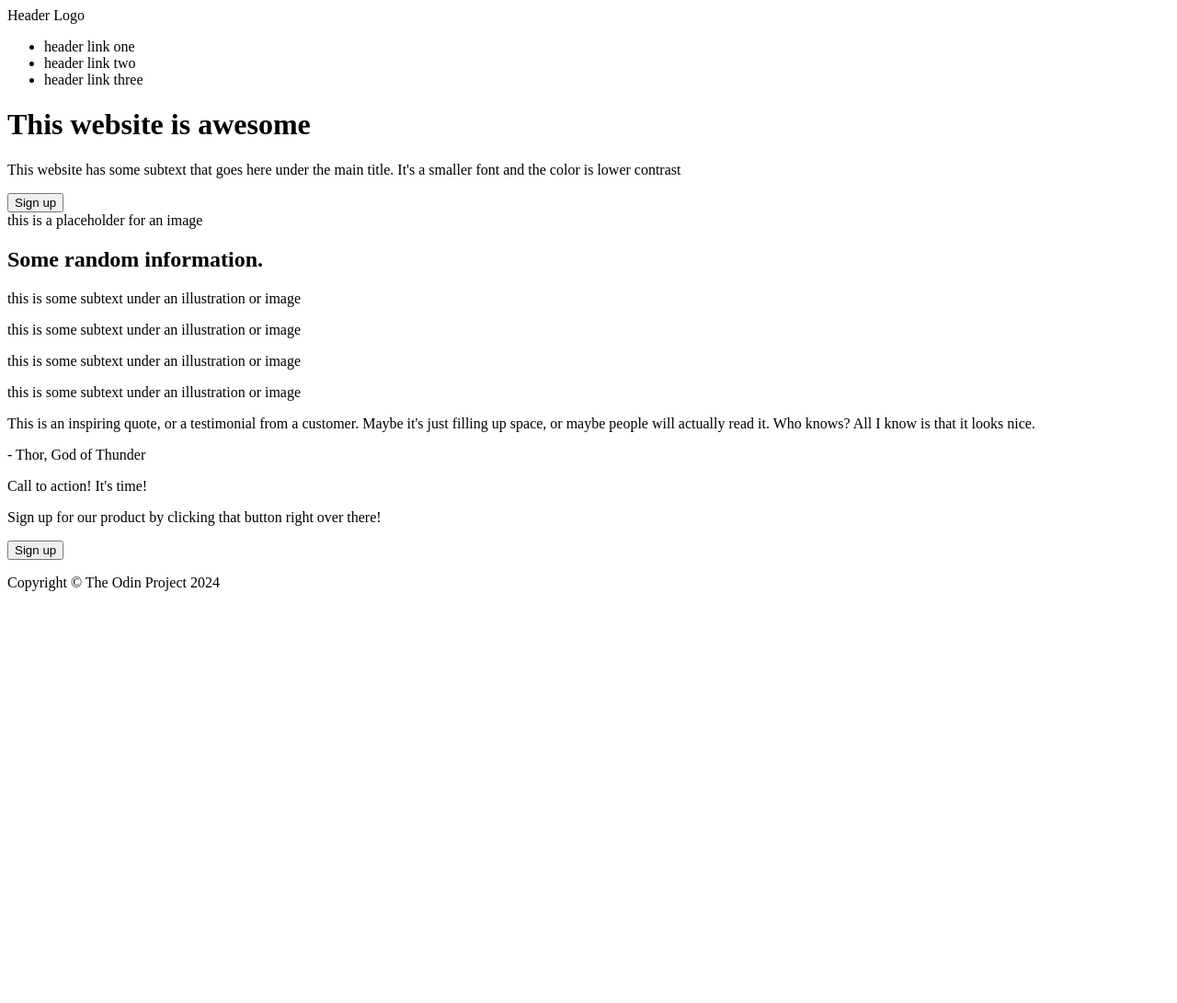
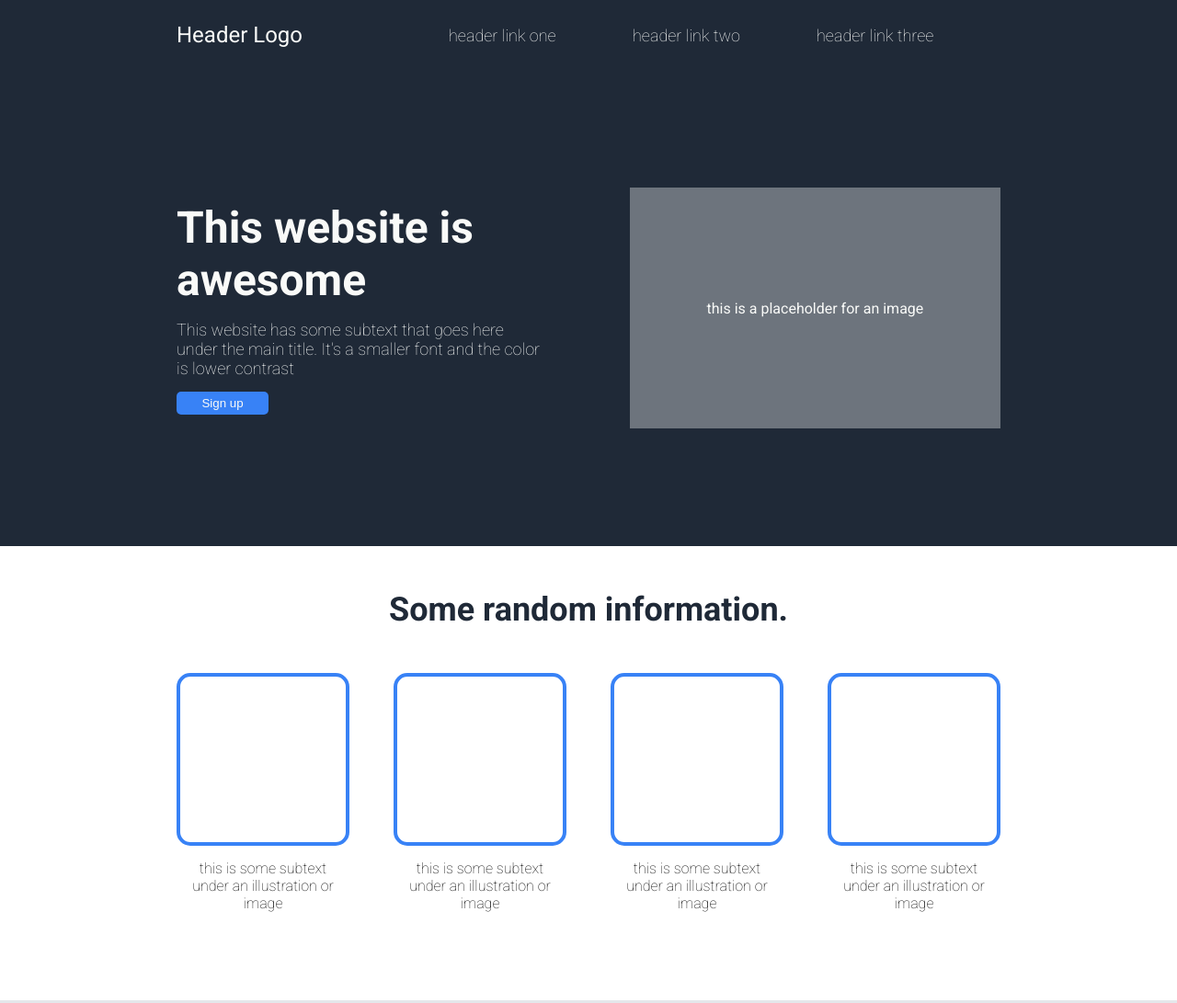
Before and after one commit to percy-lcx/odin-landing-page, a plain HTML site: page index.html in a window 1280 px wide. Shown: the top 1091 px of the page at 92% size. Before the commit the page ends 800 px from the top, so only its background shows below. Drawn offline with Linux system fonts and the light colour scheme.

Commit message:
Completed styles.css

```diff
--- a/index.html
+++ b/index.html
@@ -3,9 +3,15 @@
 <head>
     <meta charset="UTF-8">
     <meta name="viewport" content="width=device-width, initial-scale=1.0">
+    <link rel="stylesheet" href="styles.css">
+    <link rel="preconnect" href="https://fonts.googleapis.com">
+<link rel="preconnect" href="https://fonts.gstatic.com" crossorigin>
+<link href="https://fonts.googleapis.com/css2?family=Roboto:ital,wght@0,100;0,300;0,400;0,500;0,700;0,900;1,100;1,300;1,400;1,500;1,700;1,900&display=swap" rel="stylesheet">
     <title>Odin Project: Landing Page</title>
 </head>
 <body>
+
+    <div class="header-container">
         <header>
             <div class="logo">
                 <span>Header Logo</span>
@@ -18,7 +24,9 @@
                 </ul>
             </div>
         </header>
+    </div>
 
+    <div class="hero-container">
         <div class="hero">
             <div class="hero-text">
                 <h1 class="hero-main-text">This website is awesome</h1>
@@ -29,6 +37,7 @@
                 this is a placeholder for an image
             </div>
         </div><!-- .hero -->
+    </div><!-- .hero-container -->
 
     <div class="content-container">
         <h2 class="information-header-text">Some random information.</h2>
@@ -60,8 +69,8 @@
 
     <div class="cta-container">
         <div class="cta-text">
-            <p>Call to action! It's time!</p>
-            <p>Sign up for our product by clicking that button right over there!</p>
+            <p class="cta-title">Call to action! It's time!</p>
+            <p class="cta-subtitle">Sign up for our product by clicking that button right over there!</p>
         </div>
         <button class="cta-button">Sign up</button>
     </div>
--- a/styles.css
+++ b/styles.css
@@ -0,0 +1,229 @@
+* {
+    margin: 0;
+    padding: 0;
+}
+
+html {
+    font-family:'Roboto', Tahoma, Geneva, Verdana, sans-serif;
+}
+
+body {
+    display: flex;
+    flex-direction: column;
+    align-items: center;
+    height: 100vh;
+}
+
+header {
+    display: flex;
+    flex-direction: row;
+    justify-content: space-between;
+    align-items: center;
+    width: 70%;
+    background-color: #1F2937;
+    padding: 1.5em 0;
+    gap: 4em;
+}
+
+header .logo {
+    width: 200px;
+}
+
+header .logo span {
+    font-size: 24px;
+    color: #F9FAF8;
+}
+
+header .links ul {
+    list-style-type: none;
+    padding-inline-start: 0px;
+    display: flex;
+    /* justify-content: center; */
+}
+
+header .links ul li {
+    color: #F9FAF8;
+    font-size: 18px;
+    font-weight: 200;
+    width: 200px;
+}
+
+.header-container,
+.hero-container {
+    display: flex;
+    justify-content: center;
+    background-color: #1F2937;
+    width: 100%;
+}
+
+.hero {
+    display: flex;
+    flex-direction: row;
+    flex-wrap: wrap;
+    justify-content: space-between;
+    padding: 8em 0;
+    color: #F9FAF8;
+    width: 70%;
+}
+
+.hero-text,
+.hero-image {
+    width: 45%;
+    padding: 15px 0;
+}
+
+.hero-text {
+    display: flex;
+    flex-direction: column;
+    gap: 15px;
+}
+
+.hero-text .hero-main-text {
+    font-size: 48px;
+    font-weight: bolder;
+}
+
+.hero-text .hero-secondary-text {
+    font-size: 18px;
+    font-weight: 200;
+}
+
+.hero-image {
+    display: flex;
+    justify-content: center;
+    align-items: center;
+    background-color: #6D747D;
+}
+
+.content-container {
+    display: flex;
+    flex-direction: column;
+    justify-content: center;
+    align-items: center;
+    padding: 3em 0 6em 0;
+    gap: 3em;
+    width: 70%;
+}
+
+.information-header-text {
+    font-size: 36px;
+    font-weight: bolder;
+    color: #1F2937;
+    text-align: center;
+}
+
+.content-card-container {
+    display: flex;
+    flex-direction: row;
+    flex-wrap: wrap;
+    justify-content: center;
+    gap: 3em;
+}
+
+.content-card {
+    display: flex;
+    flex-direction: column;
+    justify-content: center;
+    align-items: center;
+    gap: 15px;
+}
+
+.content-card p {
+    width: 180px;
+    text-align: center;
+    font-weight: 200;
+}
+
+.content-card .card {
+    width: 180px;
+    height: 180px;
+    border-style: solid;
+    border-color: #3882F6;
+    border-width: 4px;
+    border-radius: 15px;
+}
+
+.quote-container {
+    display: flex;
+    flex-direction: column;
+    justify-content: center;
+    align-items: center;
+    padding: 7% 0px;
+    background-color: #E5E7EB;
+    /* align-items:flex-end; */
+}
+
+.quote-text,
+.quote-source {
+    padding: 5px 0;
+    width: 60%;
+}
+
+.quote-source {
+    padding-right: 5em;
+}
+
+.quote-text p {
+    font-size: 36px;
+    font-weight: 300;
+    font-style: italic;
+    color: #1F2937;
+}
+
+.quote-source p {
+    font-weight: bold;
+    font-size: 18px;
+    text-align: right;
+}
+
+.cta-container {
+    display: flex;
+    flex-direction: row;
+    background-color: #3882F6;
+    margin: 5% 15%;
+    padding: 3em 5em;
+    border-radius: 5px;
+    width: 50%;
+    justify-content: space-between;
+    gap: 1em;
+    flex-wrap: wrap;
+}
+
+.cta-text {
+    color: #F9FAF8;
+    /* padding-right: 15%; */
+}
+
+.cta-title {
+    font-size: 20px;
+    font-weight: bold;
+}
+
+.cta-subtitle {
+    font-weight: 200;
+}
+
+footer {
+    width: 100%;
+    padding: 30px 0px;
+    background-color: #1F2937;
+    display: flex;
+    justify-content: center;
+    align-items: center;
+    color: #F9FAF8;
+}
+
+button {
+    padding: 5px;
+    border-radius: 5px;
+    border-width: 0px;
+    border-color: none;
+    background-color: #3882F6;
+    color: #F9FAF8;
+    width: 100px;
+}
+
+.cta-container button {
+    border-width: 2px;
+    border-color: white;
+}
```
Lines whose indentation alone changed are shown as unchanged.
